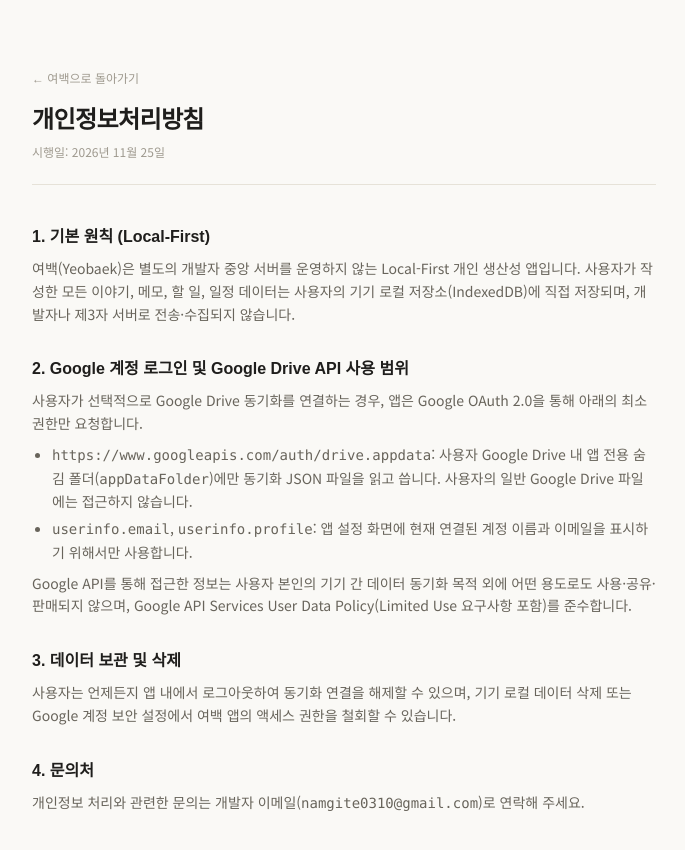
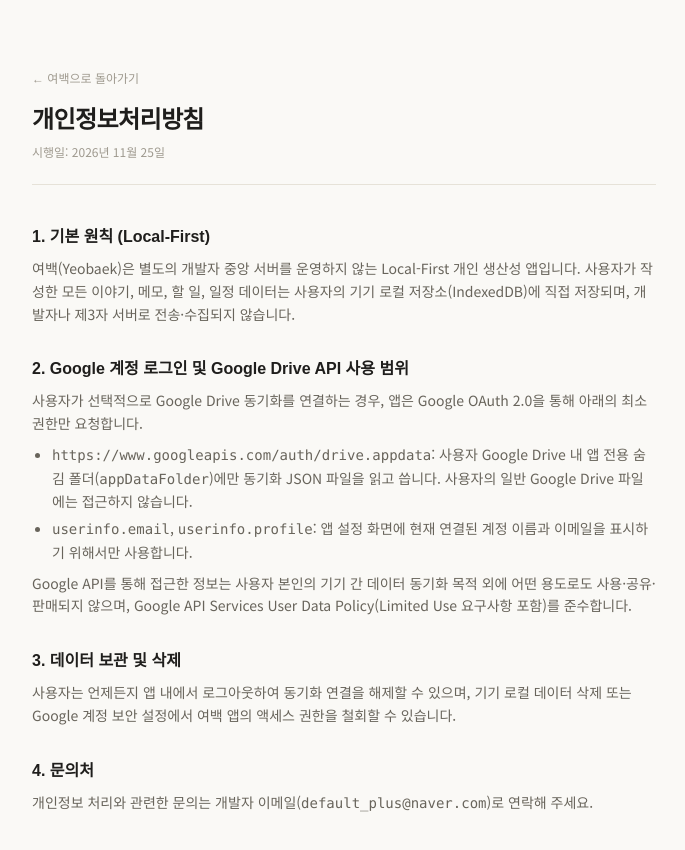
Before and after one commit to Default-Plus/yeobaek, a Next.js app: page /privacy in a window 1280 px wide. Shown: the top 850 px of the page, without its empty margins (296-981 px from the left). Built offline with nearby package versions, Linux system fonts and the light colour scheme; a web font is replaced by a local one.

Commit message:
chore: update developer contact email to default_plus@naver.com

```diff
--- a/src/app/privacy/page.tsx
+++ b/src/app/privacy/page.tsx
@@ -69,7 +69,7 @@ export default function PrivacyPage() {
         <section className="space-y-2">
           <h2 className="font-serif text-base font-bold text-ink">4. 문의처</h2>
           <p>
-            개인정보 처리와 관련한 문의는 개발자 이메일(<code>namgite0310@gmail.com</code>)로 연락해
+            개인정보 처리와 관련한 문의는 개발자 이메일(<code>default_plus@naver.com</code>)로 연락해
             주세요.
           </p>
         </section>
--- a/src/app/terms/page.tsx
+++ b/src/app/terms/page.tsx
@@ -50,7 +50,7 @@ export default function TermsPage() {
         <section className="space-y-2">
           <h2 className="font-serif text-base font-bold text-ink">4. 문의처</h2>
           <p>
-            약관 및 서비스 이용 관련 문의는 <code>namgite0310@gmail.com</code>으로 연락해 주세요.
+            약관 및 서비스 이용 관련 문의는 <code>default_plus@naver.com</code>으로 연락해 주세요.
           </p>
         </section>
       </article>
```
